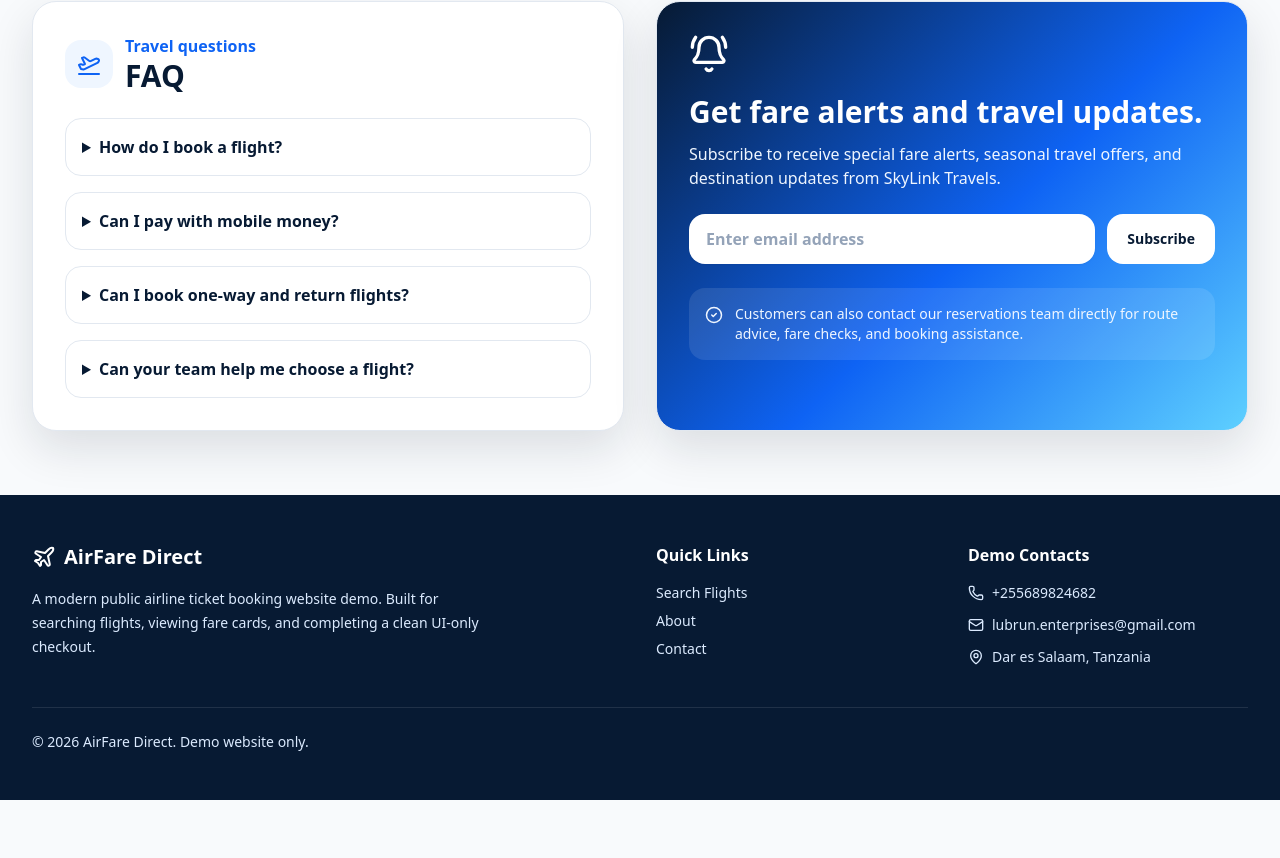
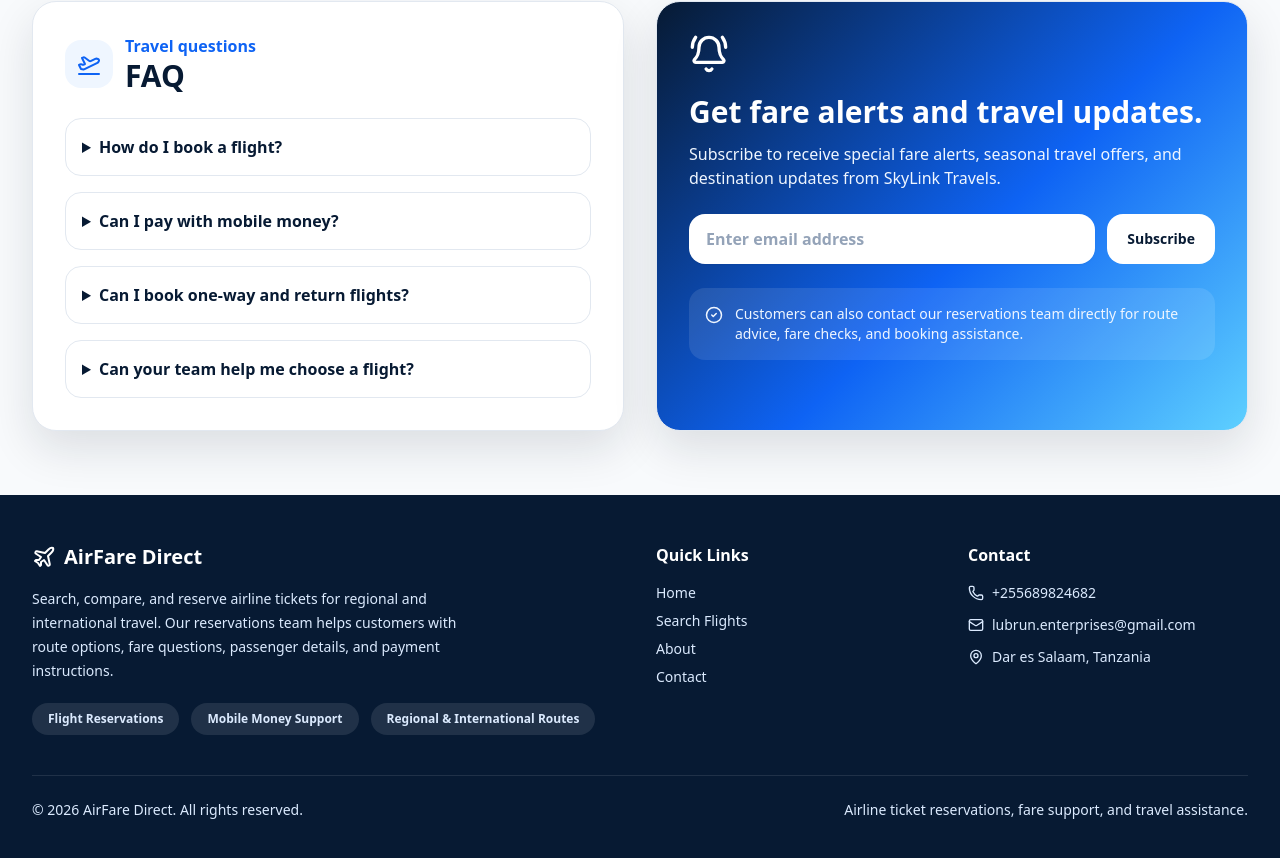
Before and after one commit to brianmichaelu/airline-website, a Next.js app: page / in a window 1280 px wide. Shown: the part 2535-3393 px from the top of the page. Before the commit the page ends 3335 px from the top, so only its background shows below. Built offline with nearby package versions, Linux system fonts and the light colour scheme.

Commit message:
Update Footer.tsx

```diff
--- a/components/Footer.tsx
+++ b/components/Footer.tsx
@@ -7,27 +7,81 @@ export default function Footer() {
     <footer className="bg-navy px-4 py-12 text-white sm:px-6 lg:px-8">
       <div className="mx-auto grid max-w-7xl gap-8 md:grid-cols-4">
         <div className="md:col-span-2">
-          <div className="flex items-center gap-2 text-xl font-black"><Plane /> {siteConfig.name}</div>
-          <p className="mt-4 max-w-md text-sm leading-6 text-blue-100">A modern public airline ticket booking website demo. Built for searching flights, viewing fare cards, and completing a clean UI-only checkout.</p>
+          <div className="flex items-center gap-2 text-xl font-black">
+            <Plane />
+            {siteConfig.name}
+          </div>
+
+          <p className="mt-4 max-w-md text-sm leading-6 text-blue-100">
+            Search, compare, and reserve airline tickets for regional and
+            international travel. Our reservations team helps customers with
+            route options, fare questions, passenger details, and payment
+            instructions.
+          </p>
+
+          <div className="mt-5 flex flex-wrap gap-3">
+            <span className="rounded-full bg-white/10 px-4 py-2 text-xs font-bold text-blue-100">
+              Flight Reservations
+            </span>
+            <span className="rounded-full bg-white/10 px-4 py-2 text-xs font-bold text-blue-100">
+              Mobile Money Support
+            </span>
+            <span className="rounded-full bg-white/10 px-4 py-2 text-xs font-bold text-blue-100">
+              Regional & International Routes
+            </span>
+          </div>
         </div>
+
         <div>
           <h3 className="font-black">Quick Links</h3>
+
           <div className="mt-4 flex flex-col gap-2 text-sm text-blue-100">
-            <Link href="/search">Search Flights</Link>
-            <Link href="/about">About</Link>
-            <Link href="/contact">Contact</Link>
+            <Link className="transition hover:text-white" href="/">
+              Home
+            </Link>
+            <Link className="transition hover:text-white" href="/search">
+              Search Flights
+            </Link>
+            <Link className="transition hover:text-white" href="/about">
+              About
+            </Link>
+            <Link className="transition hover:text-white" href="/contact">
+              Contact
+            </Link>
           </div>
         </div>
+
         <div>
-          <h3 className="font-black">Demo Contacts</h3>
+          <h3 className="font-black">Contact</h3>
+
           <div className="mt-4 space-y-3 text-sm text-blue-100">
-            <p className="flex items-center gap-2"><Phone size={16} /> {siteConfig.phone}</p>
-            <p className="flex items-center gap-2"><Mail size={16} /> {siteConfig.email}</p>
-            <p className="flex items-center gap-2"><MapPin size={16} /> {siteConfig.location}</p>
+            <p className="flex items-center gap-2">
+              <Phone size={16} />
+              {siteConfig.phone}
+            </p>
+
+            <p className="flex items-center gap-2">
+              <Mail size={16} />
+              {siteConfig.email}
+            </p>
+
+            <p className="flex items-center gap-2">
+              <MapPin size={16} />
+              {siteConfig.location}
+            </p>
           </div>
         </div>
       </div>
-      <div className="mx-auto mt-10 max-w-7xl border-t border-white/10 pt-6 text-sm text-blue-100">© {new Date().getFullYear()} {siteConfig.name}. Demo website only.</div>
+
+      <div className="mx-auto mt-10 flex max-w-7xl flex-col gap-3 border-t border-white/10 pt-6 text-sm text-blue-100 sm:flex-row sm:items-center sm:justify-between">
+        <p>
+          © {new Date().getFullYear()} {siteConfig.name}. All rights reserved.
+        </p>
+
+        <p>
+          Airline ticket reservations, fare support, and travel assistance.
+        </p>
+      </div>
     </footer>
   );
 }
```
